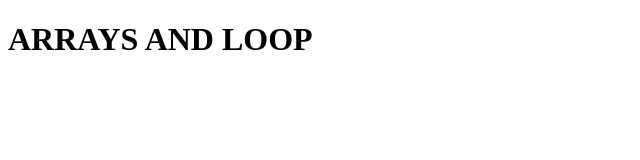
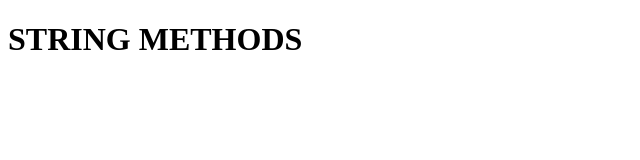
Before and after one commit to SyedWaleedAli71/Assignment-16, a plain HTML site: page index.html in a window 1280 px wide. Shown: the whole page, without its empty margins (0-640 px from the left). Drawn offline with Linux system fonts and the light colour scheme.

Commit message:
first-commit

```diff
--- a/index.html
+++ b/index.html
@@ -3,10 +3,10 @@
 <head>
     <meta charset="UTF-8">
     <meta name="viewport" content="width=device-width, initial-scale=1.0">
-    <title>ARRAYS AND LOOP</title>
+    <title>STRING METHODS</title>
 </head>
 <body>
-    <h1>ARRAYS AND LOOP</h1>
+    <h1>STRING METHODS</h1>
 </body>
 <script src="app.js"></script>
 </html>
```
Also changed, not shown: app.js (+12 -99 lines).
